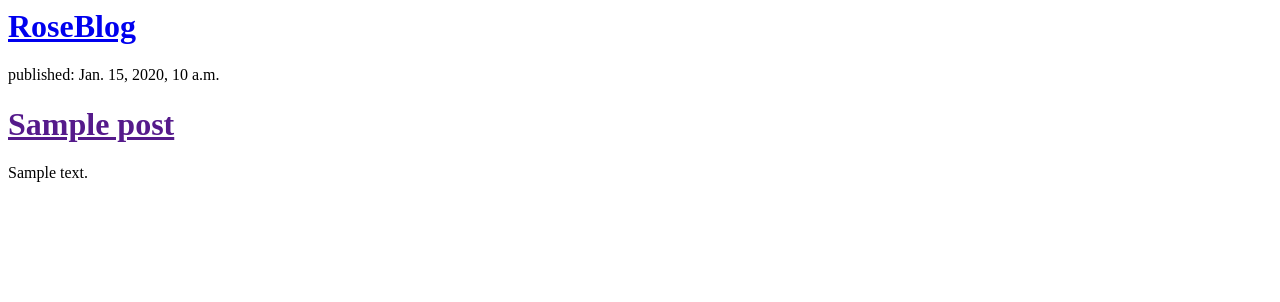
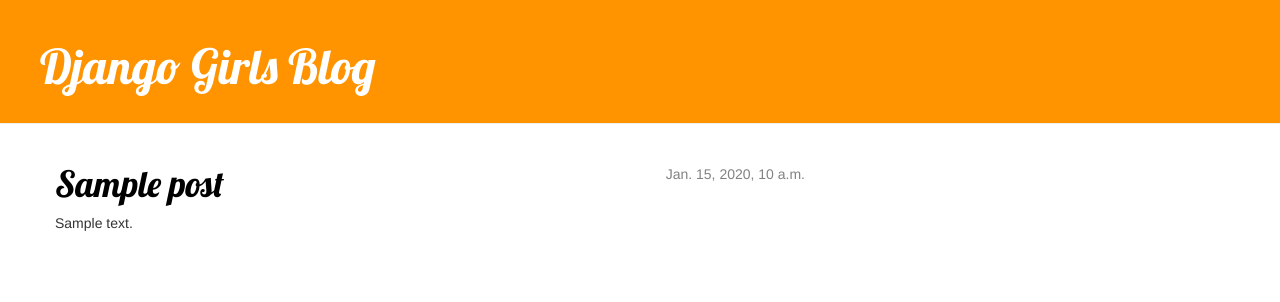
Before and after one commit to bolenton/RoseBlog, a Django app: page / in a window 1280 px wide. Shown: the top 302 px of the page. Run offline with Django 3.2, Linux system fonts and the light colour scheme; tables that the repository leaves empty hold one stand-in row (values such as "Sample post"); some libraries are stand-ins or nearby versions.

Commit message:
Used Django templates instead of static HTML.

```diff
--- a/blog/templates/blog/post_list.html
+++ b/blog/templates/blog/post_list.html
@@ -1,18 +1,32 @@
+{% load staticfiles %}
 <html>
     <head>
-        <title>RoseBlog</title>
+        <title>Django Girls blog</title>
+        <link rel="stylesheet" href="//maxcdn.bootstrapcdn.com/bootstrap/3.2.0/css/bootstrap.min.css">
+        <link rel="stylesheet" href="//maxcdn.bootstrapcdn.com/bootstrap/3.2.0/css/bootstrap-theme.min.css">
+        <script src="//maxcdn.bootstrapcdn.com/bootstrap/3.2.0/js/bootstrap.min.js"></script>
+        <link rel="stylesheet" href="{% static 'css/blog.css' %}">
+        <link href="//fonts.googleapis.com/css?family=Lobster&subset=latin,latin-ext" rel="stylesheet" type="text/css">
     </head>
     <body>
-        <div>
-    <h1><a href="/">RoseBlog</a></h1>
+        <div class="page-header">
+            <h1><a href="/">Django Girls Blog</a></h1>
         </div>
 
+        <div class="content container">
+    <div class="row">
+        <div class="col-md-8">
             {% for post in posts %}
-    <div>
-        <p>published: {{ post.published_date }}</p>
+                <div class="post">
+                    <div class="date">
+                        {{ post.published_date }}
+                    </div>
                     <h1><a href="">{{ post.title }}</a></h1>
                     <p>{{ post.text|linebreaks }}</p>
                 </div>
             {% endfor %}
+        </div>
+    </div>
+</div>
     </body>
 </html>
--- a/manage.py
+++ b/manage.py
@@ -8,3 +8,6 @@
     from django.core.management import execute_from_command_line
 
     execute_from_command_line(sys.argv)
+STATICFILES_DIRS = (
+    os.path.join(BASE_DIR, "static"),
+)
--- /dev/null
+++ b/static/css/blog.css
@@ -0,0 +1,47 @@
+.page-header {
+    background-color: #ff9400;
+    margin-top: 0;
+    padding: 20px 20px 20px 40px;
+}
+
+.page-header h1, .page-header h1 a, .page-header h1 a:visited, .page-header h1 a:active {
+    color: #ffffff;
+    font-size: 36pt;
+    text-decoration: none;
+}
+
+.content {
+    margin-left: 40px;
+}
+
+h1, h2, h3, h4 {
+    font-family: 'Lobster', cursive;
+}
+
+.date {
+    float: right;
+    color: #828282;
+}
+
+.save {
+    float: right;
+}
+
+.post-form textarea, .post-form input {
+    width: 100%;
+}
+
+.top-menu, .top-menu:hover, .top-menu:visited {
+    color: #ffffff;
+    float: right;
+    font-size: 26pt;
+    margin-right: 20px;
+}
+
+.post {
+    margin-bottom: 70px;
+}
+
+.post h1 a, .post h1 a:visited {
+    color: #000000;
+}
```
Lines whose indentation alone changed are shown as unchanged.
